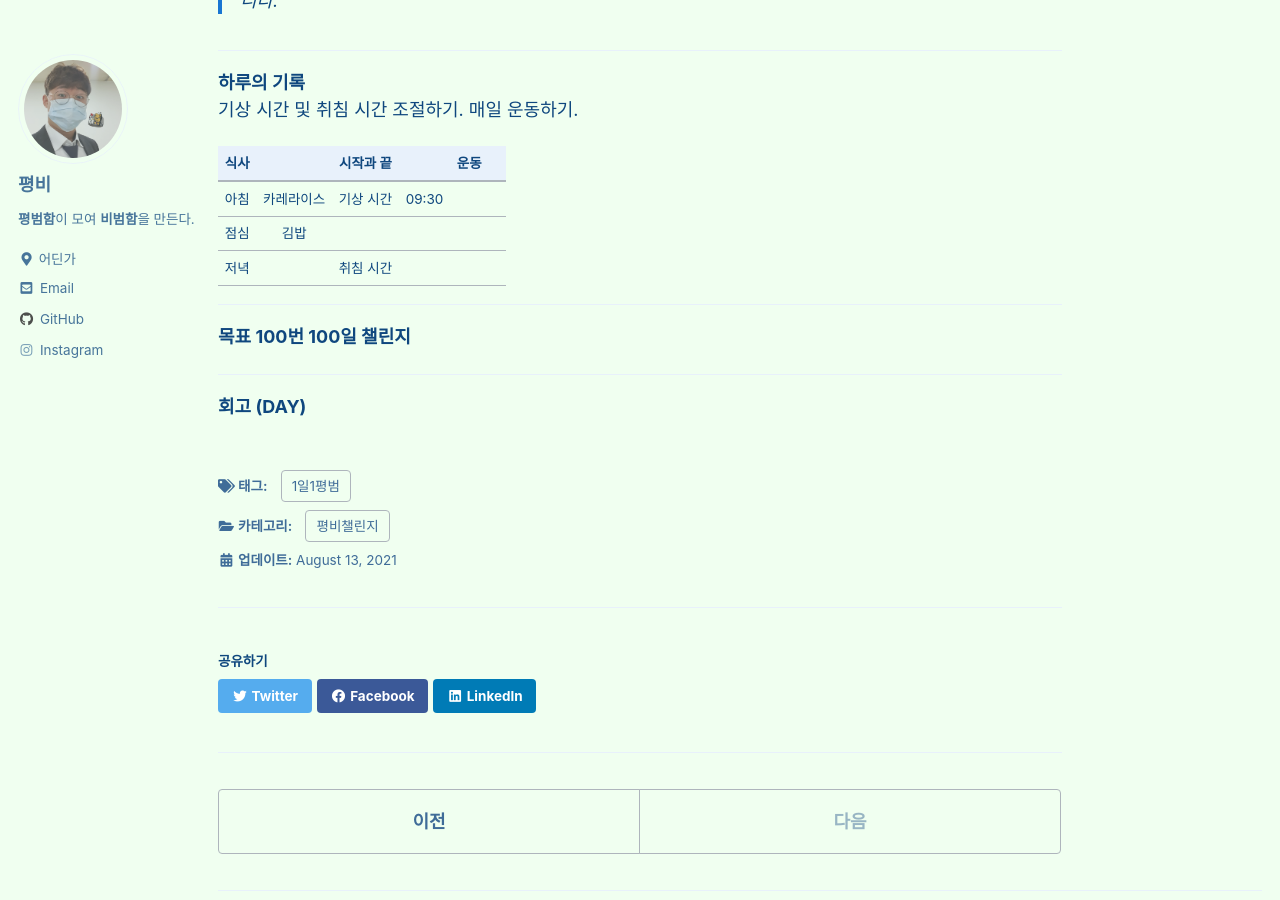
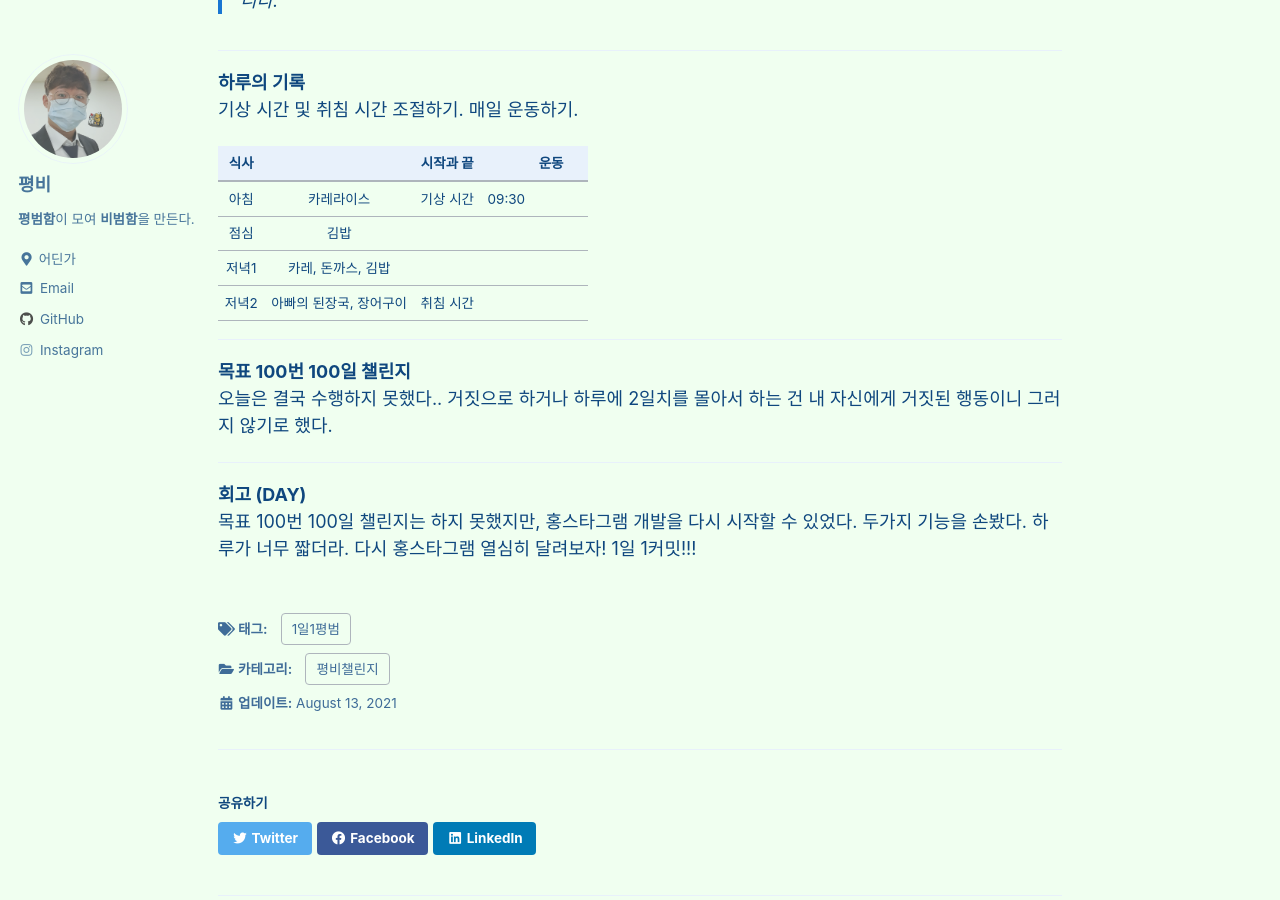
Before and after one commit to rlaghdcjf12/rlaghdcjf12.github.io, a Jekyll site: the page built from _posts/Ordinary/2021-08-13-7th-Day.md, in a window 1280 px wide and 900 px high, scrolled down 1196 px. Built offline with Jekyll 4.4.1, drawn with Linux system fonts in a browser that asks for light colours; cached includes are drawn as plain includes.

Commit message:
[EDIT] 평비 7일차 회고

```diff
--- a/_posts/Ordinary/2021-08-13-7th-Day.md
+++ b/_posts/Ordinary/2021-08-13-7th-Day.md
@@ -45,11 +45,13 @@ Key : '내가 살아오면서 이만큼 열심히 한 적 있었던가. 내 자
 |:----:|:----:|:----:|:----:|:----:|:----:|
 | 아침 | 카레라이스 | 기상 시간 | 09:30 |  |  |
 | 점심 | 김밥 |  |  |  |  |
-| 저녁 |  | 취침 시간 |  |  |  |
+| 저녁1 | 카레, 돈까스, 김밥 |  |  |  |  |
+| 저녁2 | 아빠의 된장국, 장어구이 | 취침 시간 |  |  |  |
 
 ---
 **목표 100번 100일 챌린지**
-
+오늘은 결국 수행하지 못했다.. 거짓으로 하거나 하루에 2일치를 몰아서 하는 건 내 자신에게 거짓된 행동이니 그러지 않기로 했다.
 
 ---
 **회고 (DAY)**
+목표 100번 100일 챌린지는 하지 못했지만, 홍스타그램 개발을 다시 시작할 수 있었다. 두가지 기능을 손봤다. 하루가 너무 짧더라. 다시 홍스타그램 열심히 달려보자! 1일 1커밋!!!
```
Also changed, not shown: other parts of _posts/Ordinary/2021-08-13-7th-Day.md (+1 -1 lines), _posts/Ordinary/2021-08-12-6th-Day.md (+1 -1 lines).
